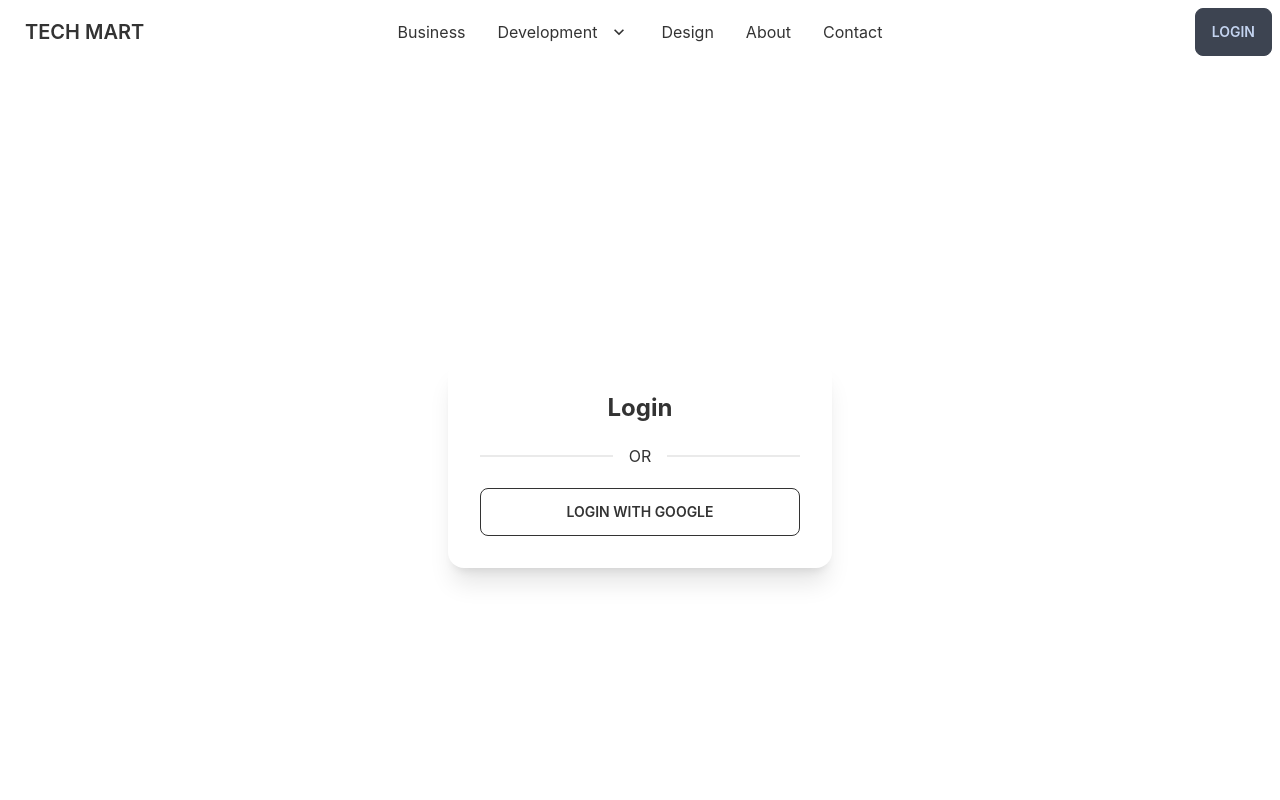
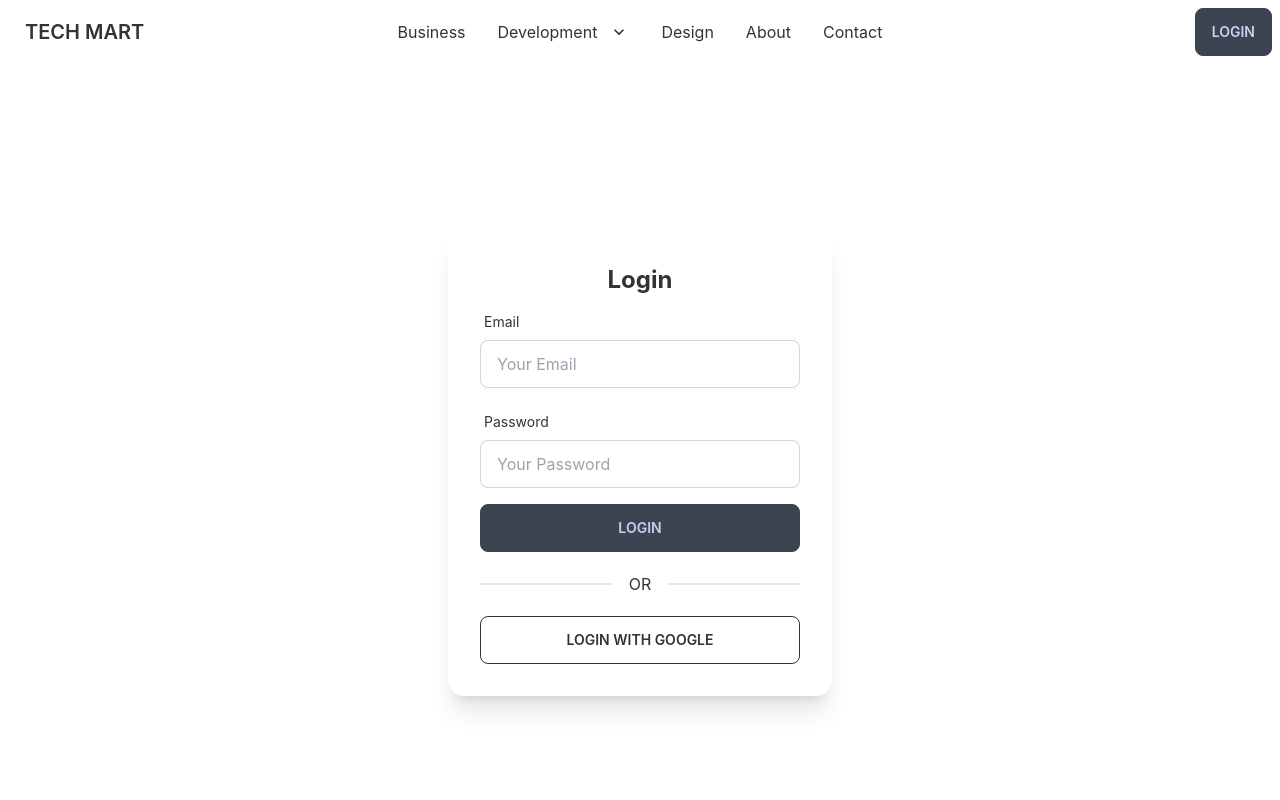
Before and after one commit to Mejbah-ul-haque/tech-mart-client, a React (Create React App) app: page /login in a window 1280 px wide. Shown: the top 800 px of the page. Built offline with nearby package versions, Linux system fonts and the light colour scheme; no server answers.

Commit message:
Login form

```diff
--- a/package.json
+++ b/package.json
@@ -10,6 +10,7 @@
     "react": "^18.2.0",
     "react-dom": "^18.2.0",
     "react-firebase-hooks": "^5.0.3",
+    "react-hook-form": "^7.34.2",
     "react-router-dom": "^6.3.0",
     "react-scripts": "5.0.1",
     "web-vitals": "^2.1.4"
--- a/src/Pages/Login/Login.js
+++ b/src/Pages/Login/Login.js
@@ -1,25 +1,91 @@
 import React from "react";
 import auth from "../../firebase.init";
-import { useSignInWithGoogle } from 'react-firebase-hooks/auth';
+import { useSignInWithGoogle } from "react-firebase-hooks/auth";
+import { useForm } from "react-hook-form";
 
 const Login = () => {
 	const [signInWithGoogle, user, loading, error] = useSignInWithGoogle(auth);
+	const {
+		register,
+		formState: { errors },
+		handleSubmit,
+	} = useForm();
 
-  if(user){
+	if (user) {
 		console.log(user);
 	}
+
+	const onSubmit = (data) => {
+		console.log(data);
+	};
 
 	return (
 		<div className="h-screen flex justify-center items-center">
 			<div className="card w-96 bg-base-100 shadow-xl">
 				<div className="card-body">
 					<h2 className="text-center text-2xl font-bold">Login</h2>
+					<form onSubmit={handleSubmit(onSubmit)}>
+						<div class="form-control w-full max-w-xs">
+							<label class="label">
+								<span class="label-text">Email</span>
+							</label>
+							<input
+								type="email"
+								placeholder="Your Email"
+								class="input input-bordered w-full max-w-xs"
+								{...register("email", {
+                  required: {
+                    value: true,
+                    message: "Email is required",
+                  },
+                  pattern: {
+                    value: /[A-Za-z]{3}/,
+                    message: "Provide a valid email address",
+                  },
+                })}
+							/>
+							<label class="label">
+              {errors.email?.type === "required" && <span class="label-text-alt text-red-600">{errors.email.message}</span>}
+              {errors.email?.type === "pattern" && <span class="label-text-alt text-red-600">{errors.email.message}</span>}
 
+							</label>
+						</div>
+						<div class="form-control w-full max-w-xs">
+							<label class="label">
+								<span class="label-text">Password</span>
+							</label>
+							<input
+								type="password"
+								placeholder="Your Password"
+								class="input input-bordered w-full max-w-xs"
+								{...register("password", {
+                  required: {
+                    value: true,
+                    message: "Password is required",
+                  },
+                  minLength: {
+                    value: 6,
+                    message: "Must be 6 character or longer!",
+                  },
+                })}
+							/>
+							<label class="label">
+              {errors.password?.type === "required" && <span class="label-text-alt text-red-600">{errors.password.message}</span>}
+              {errors.password?.type === "minLength" && <span class="label-text-alt text-red-600">{errors.password.message}</span>}
+
+							</label>
+						</div>
+
+
+						<input className="btn w-full max-w-xs" type="submit" value="Login" />
+					</form>
 					<div className="divider">OR</div>
 					<button
 						onClick={() => signInWithGoogle()}
 						className="btn btn-outline"
-          >Login with Google</button>
+					>
+						Login with Google
+					</button>
 				</div>
 			</div>
 		</div>
```
Also changed, not shown: 1 other file (tests, documents, lock files or other folders). Lines whose indentation alone changed are shown as unchanged.
